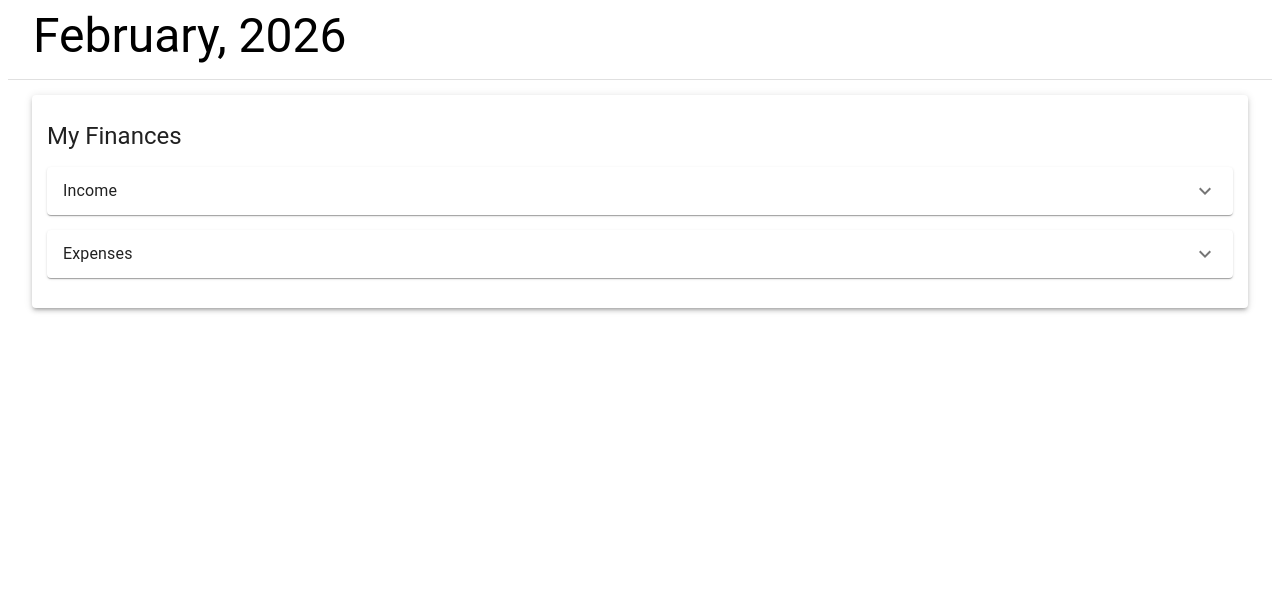
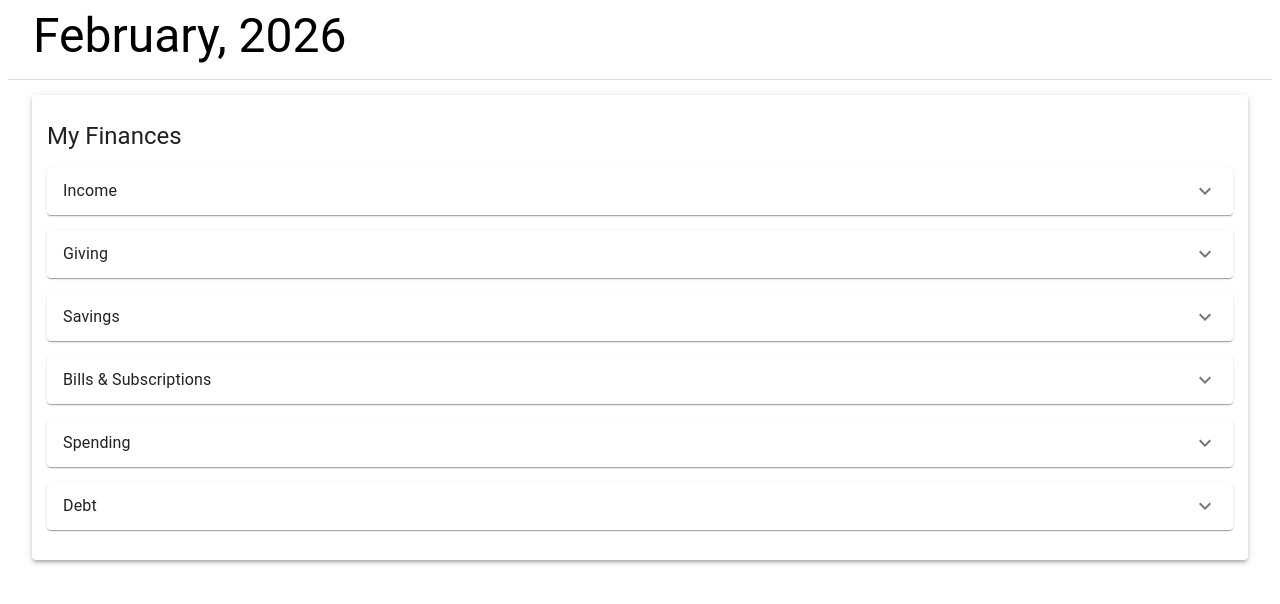
Before and after one commit to aharpt/Budget-App, a React (Vite) app: page / in a window 1280 px wide. Shown: the top 604 px of the page. Built offline with nearby package versions, Linux system fonts and the light colour scheme.

Commit message:
Add additional financial categories

```diff
--- a/src/components/BudgetSection.tsx
+++ b/src/components/BudgetSection.tsx
@@ -8,9 +8,28 @@ const incomeRows : BudgetSectionTableRow[] = [
     createData('Income 2', "159.00", "159.00"),
 ];
 
-const expenseRows : BudgetSectionTableRow[] = [
-    createData('Expense 1', "59.00", "59.00"),
-    createData('Expense 2', "59.00", "59.00"),
+const givingRows : BudgetSectionTableRow[] = [
+    createData('Giving 1', "30.00", "30.00"),
+    createData('Giving 2', "30.00", "30.00"),
+];
+
+const savingsRows : BudgetSectionTableRow[] = [
+    createData('Saving 1', "100.00", "100.00"),
+    createData('Saving 2', "100.00", "100.00"),
+];
+
+const billsSubscriptionsRows : BudgetSectionTableRow[] = [
+    createData('Bills 1', "100.00", "100.00"),
+    createData('Bills 2', "100.00", "100.00"),
+];
+
+const spendingRows : BudgetSectionTableRow[] = [
+    createData('Spending 1', "50.00", "50.00"),
+    createData('Spending 2', "50.00", "50.00"),
+];
+
+const debtRows : BudgetSectionTableRow[] = [
+    createData('Debt 1', "50.00", "50.00"),
 ];
 
 const BudgetSection = (): JSX.Element => {
@@ -22,7 +41,19 @@ const BudgetSection = (): JSX.Element => {
                     <BudgetSectionAccordion title="Income" rows={incomeRows} />
                 </Box>
                 <Box sx={{margin: "15px 0 15px 0"}}>
-                    <BudgetSectionAccordion title="Expenses" rows={expenseRows} />
+                    <BudgetSectionAccordion title="Giving" rows={givingRows} />
+                </Box>
+                <Box sx={{margin: "15px 0 15px 0"}}>
+                    <BudgetSectionAccordion title="Savings" rows={savingsRows} />
+                </Box>
+                <Box sx={{margin: "15px 0 15px 0"}}>
+                    <BudgetSectionAccordion title="Bills & Subscriptions" rows={billsSubscriptionsRows} />
+                </Box>
+                <Box sx={{margin: "15px 0 15px 0"}}>
+                    <BudgetSectionAccordion title="Spending" rows={spendingRows} />
+                </Box>
+                <Box sx={{margin: "15px 0 15px 0"}}>
+                    <BudgetSectionAccordion title="Debt" rows={debtRows} />
                 </Box>
             </Paper>
         </>
```
